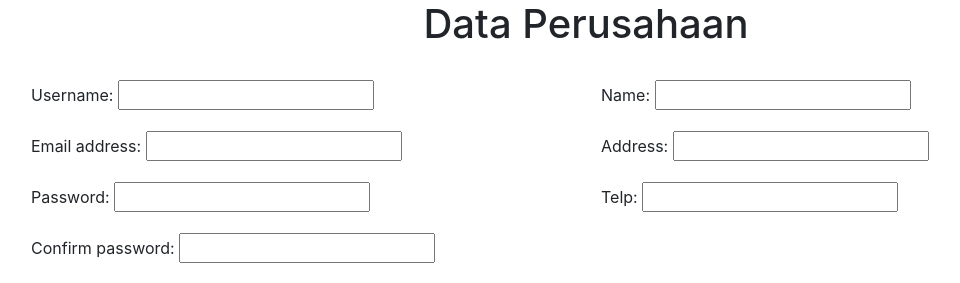
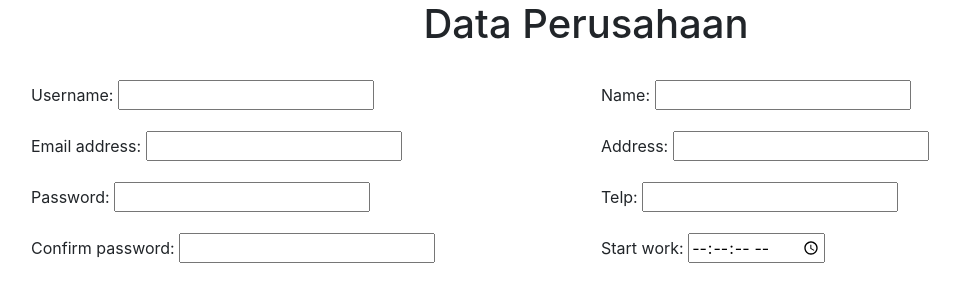
Before and after one commit to satriotol/DJANGO-ANLOSNEW, a Django app: page /register/ in a window 1280 px wide. Shown: the part 80-363 px from the top of the page, without its empty margins (54-1014 px from the left). Run offline with Django 3.2, Linux system fonts and the light colour scheme; some libraries are stand-ins or nearby versions.

Commit message:
start end work company

```diff
--- a/perusahaan/forms.py
+++ b/perusahaan/forms.py
@@ -23,7 +23,7 @@ class CompanyForm(forms.ModelForm):
 class companyprofileform(forms.ModelForm):
     class Meta():
         model = company
-        fields = ('name','address','telp','location')
+        fields = ('name','address','telp','location','start_work','end_work')
 
 class usersform(forms.ModelForm):
     class Meta():
--- a/perusahaan/models.py
+++ b/perusahaan/models.py
@@ -14,6 +14,8 @@ class company(models.Model):
     address = models.CharField(max_length=254)
     telp = models.CharField(max_length=12)
     location = models.TextField(default="")
+    start_work = models.TimeField(null=True)
+    end_work = models.TimeField(null=True)
 
     def __str__(self):
         return self.name
--- a/templates/perusahaan_form.html
+++ b/templates/perusahaan_form.html
@@ -41,12 +41,17 @@
                 {% comment %} {{user_form.as_p}} {% endcomment %}
             </div>
             <div class="col">
+                {% comment %} {{profile_form.as_p}} {% endcomment %}
                 <p><label for="id_name">Name:</label> <input type="text" name="name" maxlength="254" required=""
                         id="id_name"></p>
                 <p><label for="id_address">Address:</label> <input type="text" name="address" maxlength="254"
                         required="" id="id_address"></p>
                 <p><label for="id_telp">Telp:</label> <input type="text" name="telp" maxlength="12" required=""
                         id="id_telp"></p>
+                <p><label for="id_start_work">Start work:</label> <input type="time" step="2" name="start_work"
+                        required="" id="id_start_work"></p>
+                <p><label for="id_end_work">End work:</label> <input type="time" step="2" name="end_work" required=""
+                        id="id_end_work"></p>
                 {% comment %} <p><label for="id_location">Location:</label> <textarea name="location" cols="40"
                         rows="10" maxlength="256" required="" id="id_location"></textarea></p> {% endcomment %}
 
@@ -54,7 +59,8 @@
             <div id="tool">
                 <div id="map_canvas" style=" border: 2px solid #3872ac;"></div> <br>
                 <textarea name="location" id="info" cols="30" rows="10"></textarea>
-\            </div>
+                \
+            </div>
         </div>
         <br>
         <div class="text-center">
```
